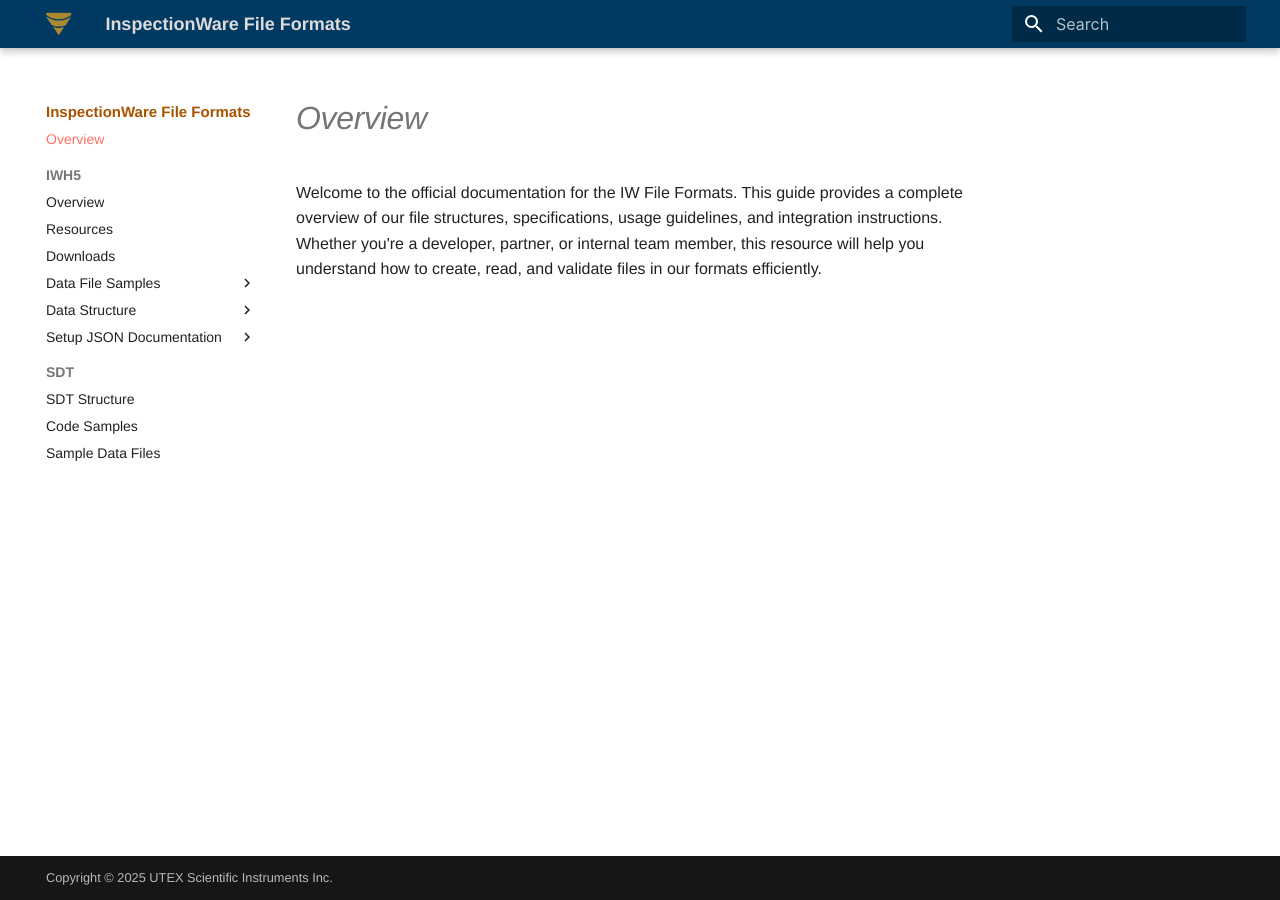
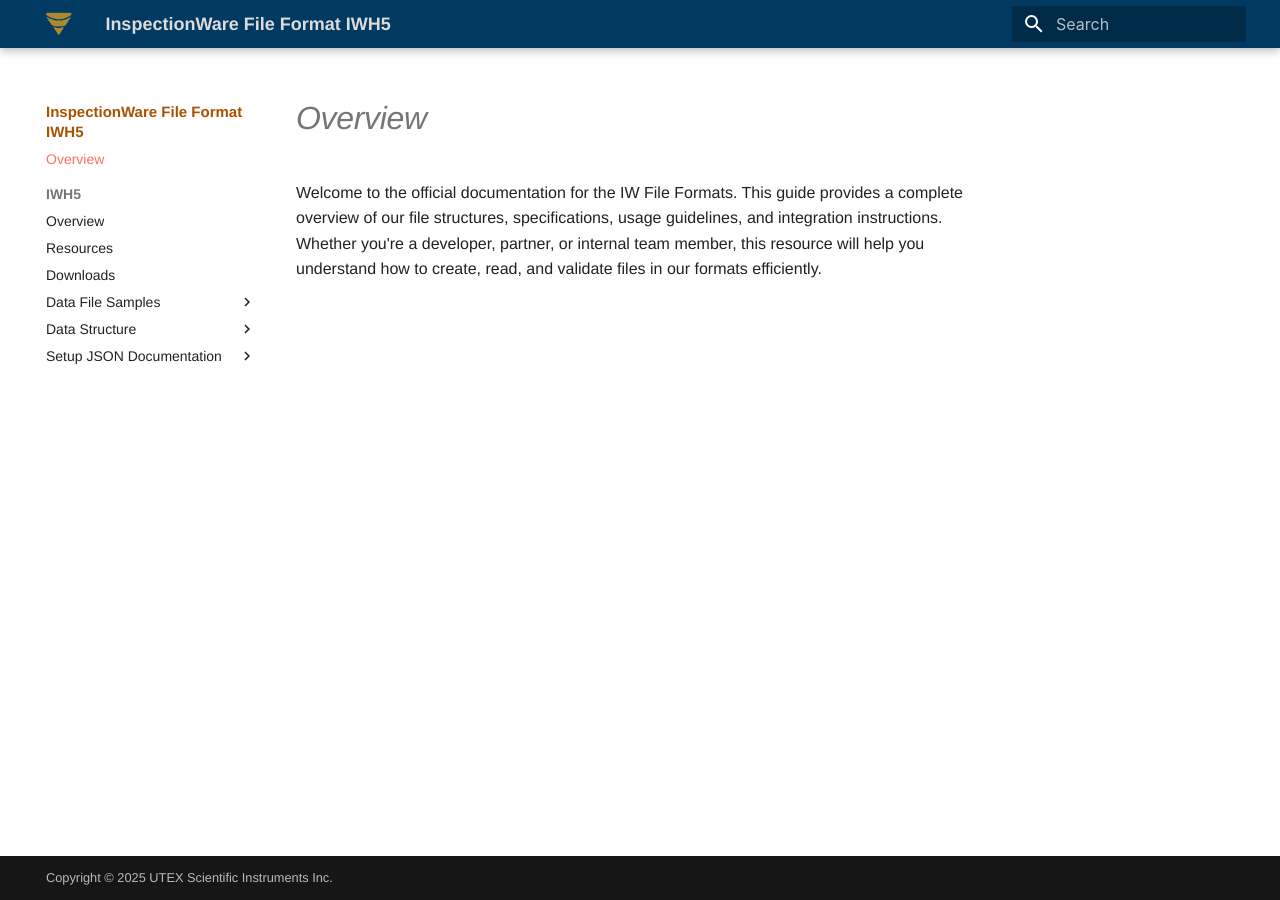
Before and after one commit to Utex-Scientific/iwh5, an MkDocs documentation site: the page built from docs/index.md, in a window 1280 px wide. Built offline with MkDocs 1.6.1 and Material for MkDocs 9.7.7, drawn with Linux system fonts in a browser that asks for light colours.

Commit message:
removed SDT references

```diff
--- a/mkdocs.yml
+++ b/mkdocs.yml
@@ -1,4 +1,4 @@
-site_name: InspectionWare File Formats
+site_name: InspectionWare File Format IWH5
 site_url: https://iwh5-3805dd.gitlab.io/
 site_dir: public
 copyright: Copyright &copy; 2025 UTEX Scientific Instruments Inc.
@@ -118,7 +118,3 @@ nav:
       - Gate: IWH5/setup-JSON/Gate.md
       - Scan: IWH5/setup-JSON/Scan.md
       - Encoder: IWH5/setup-JSON/Encoder.md
-  - SDT:
-    - SDT Structure: SDT/sdt_index.md
-    - Code Samples: SDT/sample-code.md
-    - Sample Data Files: SDT/sample-data-files.md
```
